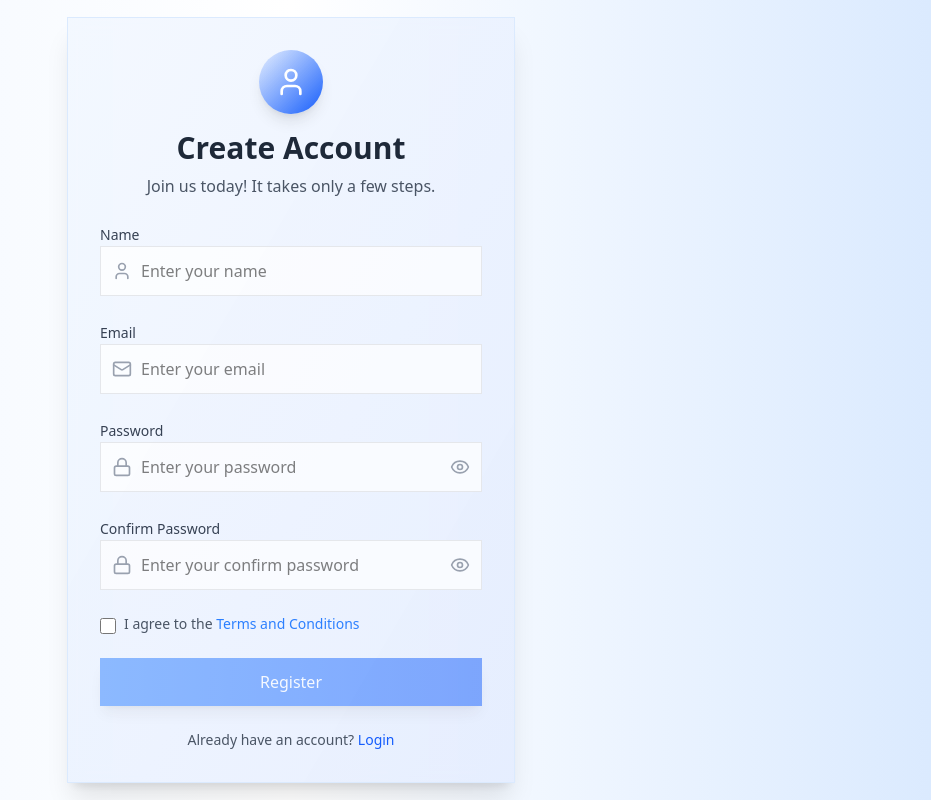
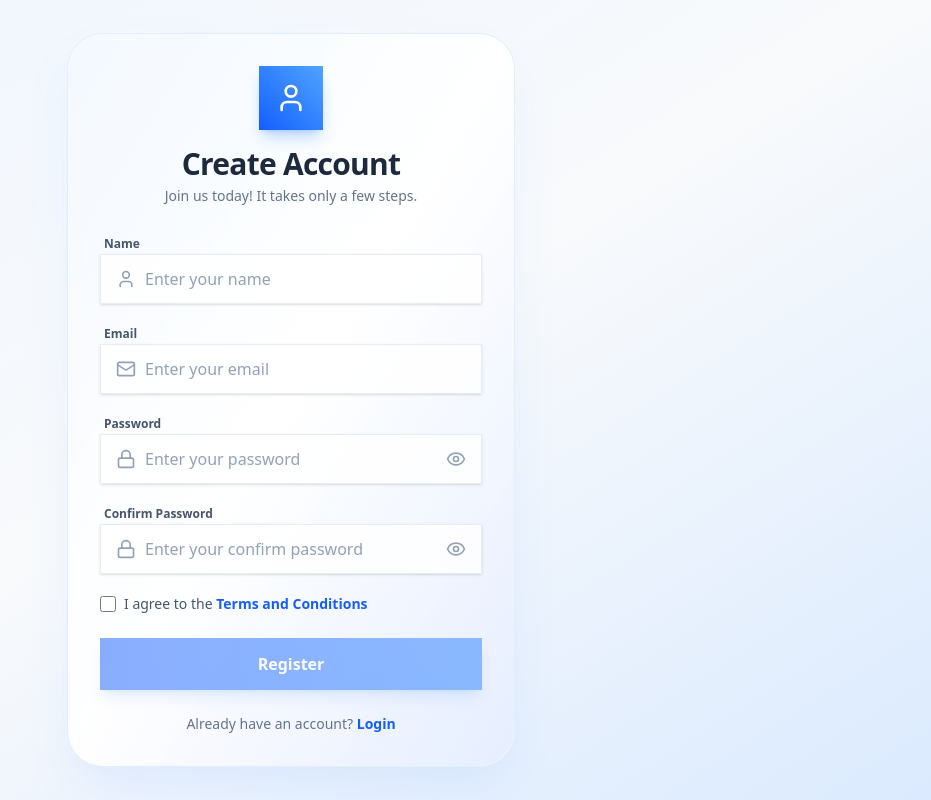
Before and after one commit to gabsganteng/Manajemenss, a Next.js app: page /auth/register in a window 1280 px wide. Shown: the whole page, without its empty margins (349-1280 px from the left). Built offline with nearby package versions, Linux system fonts and the light colour scheme.

Commit message:
update 10

```diff
--- a/src/app/auth/login/page.tsx
+++ b/src/app/auth/login/page.tsx
@@ -26,74 +26,84 @@ export default function LoginPage() {
     };
 
     return (
-        <div className="min-h-screen bg-gradient-to-r from-blue-50 via-white to-blue-100 flex items-center justify-center p-4">
+        <div className="min-h-screen bg-gradient-to-br from-blue-50 via-slate-50 to-blue-100 flex items-center justify-center p-4">
             <div className="w-full max-w-md">
-                <div className="bg-white/80 backdrop-blur-sm rounded-2xl shadow-xl border border-blue-100 p-8 relative overflow-hidden">
-                    <div className="absolute inset-0 bg-gradient-to-br from-blue-500/5 to-blue-600/10 rounded-2xl" />
+                {/* KOTAK LOGIN MENGAMBANG DENGAN GARIS TIPIS ELEGAN */}
+                <div className="bg-white/90 backdrop-blur-md rounded-[36px] shadow-2xl shadow-blue-500/10 border border-blue-100/80 p-8 relative overflow-hidden transition-all duration-500 hover:-translate-y-1.5 hover:shadow-blue-500/15 animate-in fade-in slide-in-from-bottom-8 duration-700">
+
+                    {/* Layer Soft Gradient Inside */}
+                    <div className="absolute inset-0 bg-gradient-to-br from-blue-500/5 via-transparent to-blue-600/10 rounded-[36px] pointer-events-none" />
+
                     <div className="relative z-10">
-                        {/* <a href="/dashboard" className="flex items-center gap-2 text-gray-600 hover:text-blue-600">
-                            <ArrowLeft className="w-4 h-4"></ArrowLeft>
-                            Back to home
-                        </a> */}
+                        {/* Header Profile Icon & Title */}
                         <div className="text-center mb-6">
-                            <div className="w-16 h-16 mx-auto bg-gradient-to-br from-blue-500/5 to-blue-600/100 rounded-full flex items-center justify-center mb-4 shadow-lg">
+                            <div className="w-16 h-16 mx-auto bg-gradient-to-tr from-blue-600 to-blue-400 rounded-2xl flex items-center justify-center mb-4 shadow-lg shadow-blue-500/30 transition-transform duration-300 hover:scale-105">
                                 <User className="w-8 h-8 text-white" />
                             </div>
-                            <h1 className="text-3xl font-bold text-gray-800 mb-2">Welcome Back</h1>
-                            <p className="text-gray-600">Sign in to your account</p>
+                            <h1 className="text-3xl font-extrabold text-slate-800 tracking-tight mb-1">Welcome Back</h1>
+                            <p className="text-sm font-medium text-slate-500">Sign in to your account</p>
                         </div>
-                        <form onSubmit={handleSubmit} className="space-y-6">
-                            <div className="space-y-2">
-                                <label className="text-sm font-medium text-gray-700" htmlFor="email">
-                                    Email
+
+                        {/* Form Inputs */}
+                        <form onSubmit={handleSubmit} className="space-y-5">
+                            {/* Email */}
+                            <div className="space-y-1.5">
+                                <label className="text-xs font-semibold text-slate-600 ml-1" htmlFor="email">
+                                    Email Address
                                 </label>
                                 <div className="relative">
-                                    <Mail className="absolute left-3 top-1/2 transform -translate-y-1/2 w-5 h-5 text-gray-400"></Mail>
+                                    <Mail className="absolute left-4 top-1/2 transform -translate-y-1/2 w-5 h-5 text-slate-400" />
                                     <input
                                         name="email"
                                         value={formData.email}
                                         onChange={handleInputChange}
                                         type="email"
-                                        className="w-full pl-10 pr-4 py-3 border border-gray-200 rounded-xl bg-white/70 focus:outline-none focus:ring-2 focus:ring-blue-500"
+                                        className="w-full pl-11 pr-4 py-3 border border-slate-200/80 rounded-2xl bg-white/80 text-slate-800 placeholder-slate-400 focus:outline-none focus:ring-2 focus:ring-blue-500 focus:bg-white transition-all duration-200 shadow-sm"
                                         placeholder="Enter your email"
                                         required
                                     />
                                 </div>
                             </div>
-                            <div className="space-y-2">
-                                <label className="text-sm font-medium text-gray-700" htmlFor="password">
+
+                            {/* Password */}
+                            <div className="space-y-1.5">
+                                <label className="text-xs font-semibold text-slate-600 ml-1" htmlFor="password">
                                     Password
                                 </label>
                                 <div className="relative">
-                                    <Lock className="absolute left-3 top-1/2 transform -translate-y-1/2 w-5 h-5 text-gray-400"></Lock>
+                                    <Lock className="absolute left-4 top-1/2 transform -translate-y-1/2 w-5 h-5 text-slate-400" />
                                     <input
                                         name="password"
                                         value={formData.password}
                                         onChange={handleInputChange}
                                         type={showPassword ? "text" : "password"}
-                                        className="w-full pl-10 pr-12 py-3 border border-gray-200 rounded-xl bg-white/70 focus:outline-none focus:ring-2 focus:ring-blue-500"
+                                        className="w-full pl-11 pr-12 py-3 border border-slate-200/80 rounded-2xl bg-white/80 text-slate-800 placeholder-slate-400 focus:outline-none focus:ring-2 focus:ring-blue-500 focus:bg-white transition-all duration-200 shadow-sm"
                                         placeholder="Enter your password"
                                         required
                                     />
                                     <button
                                         type="button"
                                         onClick={() => setShowPassword(!showPassword)}
-                                        className="absolute right-3 top-1/2 transform -translate-y-1/2 text-gray-400 hover:text-gray-600"
+                                        className="absolute right-4 top-1/2 transform -translate-y-1/2 text-slate-400 hover:text-slate-600 transition-colors"
                                     >
                                         {showPassword ? <EyeOff className="w-5 h-5" /> : <Eye className="w-5 h-5" />}
                                     </button>
                                 </div>
                             </div>
+
+                            {/* Submit Button */}
                             <button
                                 type="submit"
-                                className="w-full bg-gradient-to-r from-blue-500 to-blue-600 text-white py-3 rounded-xl font-medium hover:from-blue-600 hover:to-blue-700 transition hover:scale-[1.02] shadow-lg hover:shadow-xl transition-all"
+                                className="w-full mt-2 bg-gradient-to-r from-blue-600 to-blue-500 text-white py-3.5 rounded-2xl font-semibold hover:from-blue-700 hover:to-blue-600 transition-all duration-300 hover:scale-[1.02] shadow-lg shadow-blue-500/25 active:scale-[0.98]"
                             >
                                 Login
                             </button>
-                            <div className="text-center">
-                                <p className="text-sm text-gray-600">
-                                    Don&apos;t have an account?{" "}
-                                    <a href="/auth/register" className="text-blue-600 hover:underline">
+
+                            {/* Register Link */}
+                            <div className="text-center pt-2">
+                                <p className="text-sm font-medium text-slate-500">
+                                    Don't have an account?{" "}
+                                    <a href="/auth/register" className="text-blue-600 font-semibold hover:underline">
                                         Register
                                     </a>
                                 </p>
--- a/src/app/auth/register/page.tsx
+++ b/src/app/auth/register/page.tsx
@@ -50,108 +50,115 @@ export default function HomePage() {
     const isFormValid = accountTerms && formData.password && formData.password === formData.confirmPassword;
 
     return (
-        <div className="min-h-screen bg-gradient-to-r from-blue-50 via-white to-blue-100 flex items-center justify-center p-4">
+        <div className="min-h-screen bg-gradient-to-br from-blue-50 via-slate-50 to-blue-100 flex items-center justify-center p-4">
             <div className="w-full max-w-md">
-                <div className="bg-white/80 backdrop-blur-sm rounded-2xl shadow-xl border border-blue-100 p-8 relative overflow-hidden">
-                    <div className="absolute inset-0 bg-gradient-to-br from-blue-500/5 to-blue-600/10 rounded-2xl" />
+                {/* KOTAK REGISTER MENGAMBANG (FLOATING CARD) DENGAN SUDUT MELENGKUNG HALUS DAN GARIS TIPIS */}
+                <div className="bg-white/90 backdrop-blur-md rounded-[36px] shadow-2xl shadow-blue-500/10 border border-blue-100/80 p-8 relative overflow-hidden transition-all duration-500 hover:-translate-y-1.5 hover:shadow-blue-500/15 animate-in fade-in slide-in-from-bottom-8 duration-700">
+
+                    {/* Layer Soft Gradient Inside */}
+                    <div className="absolute inset-0 bg-gradient-to-br from-blue-500/5 via-transparent to-blue-600/10 rounded-[36px] pointer-events-none" />
+
                     <div className="relative z-10">
-                        {/* <a
-                            href="/auth/login"
-                            className="flex items-center gap-2 text-gray-600 hover:text-gray-800 mb-6"
-                        >
-                            <ArrowLeft className="w-4 h-4"></ArrowLeft>
-                            Back to login
-                        </a> */}
+                        {/* Header Profile Icon & Title */}
                         <div className="text-center mb-6">
-                            <div className="w-16 h-16 mx-auto bg-gradient-to-br from-blue-500/5 to-blue-600/100 rounded-full flex items-center justify-center mb-4 shadow-lg">
+                            <div className="w-16 h-16 mx-auto bg-gradient-to-tr from-blue-600 to-blue-400 rounded-2xl flex items-center justify-center mb-4 shadow-lg shadow-blue-500/30 transition-transform duration-300 hover:scale-105">
                                 <User className="w-8 h-8 text-white" />
                             </div>
-                            <h1 className="text-3xl font-bold text-gray-800 mb-2">Create Account</h1>
-                            <p className="text-gray-600">Join us today! It takes only a few steps.</p>
+                            <h1 className="text-3xl font-extrabold text-slate-800 tracking-tight mb-1">Create Account</h1>
+                            <p className="text-sm font-medium text-slate-500">Join us today! It takes only a few steps.</p>
                         </div>
-                        <form onSubmit={handleSubmit} className="space-y-6">
-                            <div className="space-y-2">
-                                <label className="text-sm font-medium text-gray-700" htmlFor="username">
+
+                        {/* Form Inputs */}
+                        <form onSubmit={handleSubmit} className="space-y-4">
+                            {/* Name */}
+                            <div className="space-y-1.5">
+                                <label className="text-xs font-semibold text-slate-600 ml-1" htmlFor="username">
                                     Name
                                 </label>
                                 <div className="relative">
-                                    <User className="absolute left-3 top-1/2 transform -translate-y-1/2 w-5 h-5 text-gray-400"></User>
+                                    <User className="absolute left-4 top-1/2 transform -translate-y-1/2 w-5 h-5 text-slate-400" />
                                     <input
                                         name="username"
                                         value={formData.username}
                                         onChange={handleInputChange}
                                         type="text"
-                                        className="w-full pl-10 pr-4 py-3 border border-gray-200 rounded-xl bg-white/70 focus:outline-none focus:ring-2 focus:ring-blue-500"
+                                        className="w-full pl-11 pr-4 py-3 border border-slate-200/80 rounded-2xl bg-white/80 text-slate-800 placeholder-slate-400 focus:outline-none focus:ring-2 focus:ring-blue-500 focus:bg-white transition-all duration-200 shadow-sm"
                                         placeholder="Enter your name"
                                         required
                                     />
                                 </div>
                             </div>
-                            <div className="space-y-2">
-                                <label className="text-sm font-medium text-gray-700" htmlFor="email">
+
+                            {/* Email */}
+                            <div className="space-y-1.5">
+                                <label className="text-xs font-semibold text-slate-600 ml-1" htmlFor="email">
                                     Email
                                 </label>
                                 <div className="relative">
-                                    <Mail className="absolute left-3 top-1/2 transform -translate-y-1/2 w-5 h-5 text-gray-400"></Mail>
+                                    <Mail className="absolute left-4 top-1/2 transform -translate-y-1/2 w-5 h-5 text-slate-400" />
                                     <input
                                         name="email"
                                         value={formData.email}
                                         onChange={handleInputChange}
                                         type="email"
-                                        className="w-full pl-10 pr-4 py-3 border border-gray-200 rounded-xl bg-white/70 focus:outline-none focus:ring-2 focus:ring-blue-500"
+                                        className="w-full pl-11 pr-4 py-3 border border-slate-200/80 rounded-2xl bg-white/80 text-slate-800 placeholder-slate-400 focus:outline-none focus:ring-2 focus:ring-blue-500 focus:bg-white transition-all duration-200 shadow-sm"
                                         placeholder="Enter your email"
                                         required
                                     />
                                 </div>
                             </div>
-                            <div className="space-y-2">
-                                <label className="text-sm font-medium text-gray-700" htmlFor="password">
+
+                            {/* Password */}
+                            <div className="space-y-1.5">
+                                <label className="text-xs font-semibold text-slate-600 ml-1" htmlFor="password">
                                     Password
                                 </label>
                                 <div className="relative">
-                                    <Lock className="absolute left-3 top-1/2 transform -translate-y-1/2 w-5 h-5 text-gray-400"></Lock>
+                                    <Lock className="absolute left-4 top-1/2 transform -translate-y-1/2 w-5 h-5 text-slate-400" />
                                     <input
                                         name="password"
                                         value={formData.password}
                                         onChange={handleInputChange}
                                         type={showPassword ? "text" : "password"}
-                                        className="w-full pl-10 pr-12 py-3 border border-gray-200 rounded-xl bg-white/70 focus:outline-none focus:ring-2 focus:ring-blue-500"
+                                        className="w-full pl-11 pr-12 py-3 border border-slate-200/80 rounded-2xl bg-white/80 text-slate-800 placeholder-slate-400 focus:outline-none focus:ring-2 focus:ring-blue-500 focus:bg-white transition-all duration-200 shadow-sm"
                                         placeholder="Enter your password"
                                         required
                                     />
                                     <button
                                         type="button"
                                         onClick={() => setShowPassword(!showPassword)}
-                                        className="absolute right-3 top-1/2 transform -translate-y-1/2 text-gray-400 hover:text-gray-600"
+                                        className="absolute right-4 top-1/2 transform -translate-y-1/2 text-slate-400 hover:text-slate-600 transition-colors"
                                     >
                                         {showPassword ? <EyeOff className="w-5 h-5" /> : <Eye className="w-5 h-5" />}
                                     </button>
                                 </div>
                                 {formData.password && (
-                                    <div className={`text-sm font-medium mt-1 ${passwordStrength.color}`}>
+                                    <div className={`text-xs font-semibold mt-1 ml-1 ${passwordStrength.color}`}>
                                         {passwordStrength.text}
                                     </div>
                                 )}
                             </div>
-                            <div className="space-y-2">
-                                <label className="text-sm font-medium text-gray-700" htmlFor="confirmPassword">
+
+                            {/* Confirm Password */}
+                            <div className="space-y-1.5">
+                                <label className="text-xs font-semibold text-slate-600 ml-1" htmlFor="confirmPassword">
                                     Confirm Password
                                 </label>
                                 <div className="relative">
-                                    <Lock className="absolute left-3 top-1/2 transform -translate-y-1/2 w-5 h-5 text-gray-400"></Lock>
+                                    <Lock className="absolute left-4 top-1/2 transform -translate-y-1/2 w-5 h-5 text-slate-400" />
                                     <input
                                         name="confirmPassword"
                                         value={formData.confirmPassword}
                                         onChange={handleInputChange}
                                         type={showConfirmPassword ? "text" : "password"}
-                                        className="w-full pl-10 pr-12 py-3 border border-gray-200 rounded-xl bg-white/70 focus:outline-none focus:ring-2 focus:ring-blue-500"
+                                        className="w-full pl-11 pr-12 py-3 border border-slate-200/80 rounded-2xl bg-white/80 text-slate-800 placeholder-slate-400 focus:outline-none focus:ring-2 focus:ring-blue-500 focus:bg-white transition-all duration-200 shadow-sm"
                                         placeholder="Enter your confirm password"
                                         required
                                     />
                                     <button
                                         type="button"
                                         onClick={() => setShowConfirmPassword(!showConfirmPassword)}
-                                        className="absolute right-3 top-1/2 transform -translate-y-1/2 text-gray-400 hover:text-gray-600"
+                                        className="absolute right-4 top-1/2 transform -translate-y-1/2 text-slate-400 hover:text-slate-600 transition-colors"
                                     >
                                         {showConfirmPassword ? (
                                             <EyeOff className="w-5 h-5" />
@@ -162,42 +169,48 @@ export default function HomePage() {
                                 </div>
                                 {formData.confirmPassword &&
                                     (formData.password !== formData.confirmPassword ? (
-                                        <div className="text-sm font-medium mt-1 text-red-500">
+                                        <div className="text-xs font-semibold mt-1 ml-1 text-red-500">
                                             Confirm Password does not match
                                         </div>
                                     ) : (
-                                        <div className="text-sm font-medium mt-1 text-green-600">
+                                        <div className="text-xs font-semibold mt-1 ml-1 text-green-600">
                                             Confirm Password matches
                                         </div>
                                     ))}
                             </div>
-                            <div className="flex items-center gap-2">
+
+                            {/* Terms and Conditions */}
+                            <div className="flex items-center gap-2 pt-1">
                                 <input
                                     type="checkbox"
                                     checked={accountTerms}
                                     onChange={e => setAccountTerms(e.target.checked)}
                                     name="terms"
                                     id="terms"
-                                    className="mt-1 w-4 h-4 text-blue-600 border-gray-300 rounded focus:ring-blue-500"
+                                    className="w-4 h-4 text-blue-600 border-gray-300 rounded focus:ring-blue-500"
                                 />
-                                <label htmlFor="terms" className="text-sm text-gray-600">
+                                <label htmlFor="terms" className="text-sm text-slate-600">
                                     I agree to the{" "}
-                                    <a href="#" className="text-blue-500 hover:underline">
+                                    <a href="#" className="text-blue-600 font-semibold hover:underline">
                                         Terms and Conditions
                                     </a>
                                 </label>
                             </div>
+
+                            {/* Submit Button */}
                             <button
                                 type="submit"
                                 disabled={!isFormValid}
-                                className="w-full bg-gradient-to-r from-blue-500 to-blue-600 text-white py-3 rounded-xl font-medium hover:from-blue-600 hover:to-blue-700 transition hover:scale-[1.02] shadow-lg hover:shadow-xl disabled:opacity-50 disabled:cursor-not-allowed disabled:transform-none transition-all"
+                                className="w-full mt-2 bg-gradient-to-r from-blue-600 to-blue-500 text-white py-3.5 rounded-2xl font-semibold hover:from-blue-700 hover:to-blue-600 transition-all duration-300 hover:scale-[1.02] shadow-lg shadow-blue-500/25 active:scale-[0.98] disabled:opacity-50 disabled:cursor-not-allowed disabled:transform-none"
                             >
                                 Register
                             </button>
-                            <div className="text-center">
-                                <p className="text-sm text-gray-600">
+
+                            {/* Login Link */}
+                            <div className="text-center pt-2">
+                                <p className="text-sm font-medium text-slate-500">
                                     Already have an account?{" "}
-                                    <a href="/auth/login" className="text-blue-600 hover:underline">
+                                    <a href="/auth/login" className="text-blue-600 font-semibold hover:underline">
                                         Login
                                     </a>
                                 </p>
```
